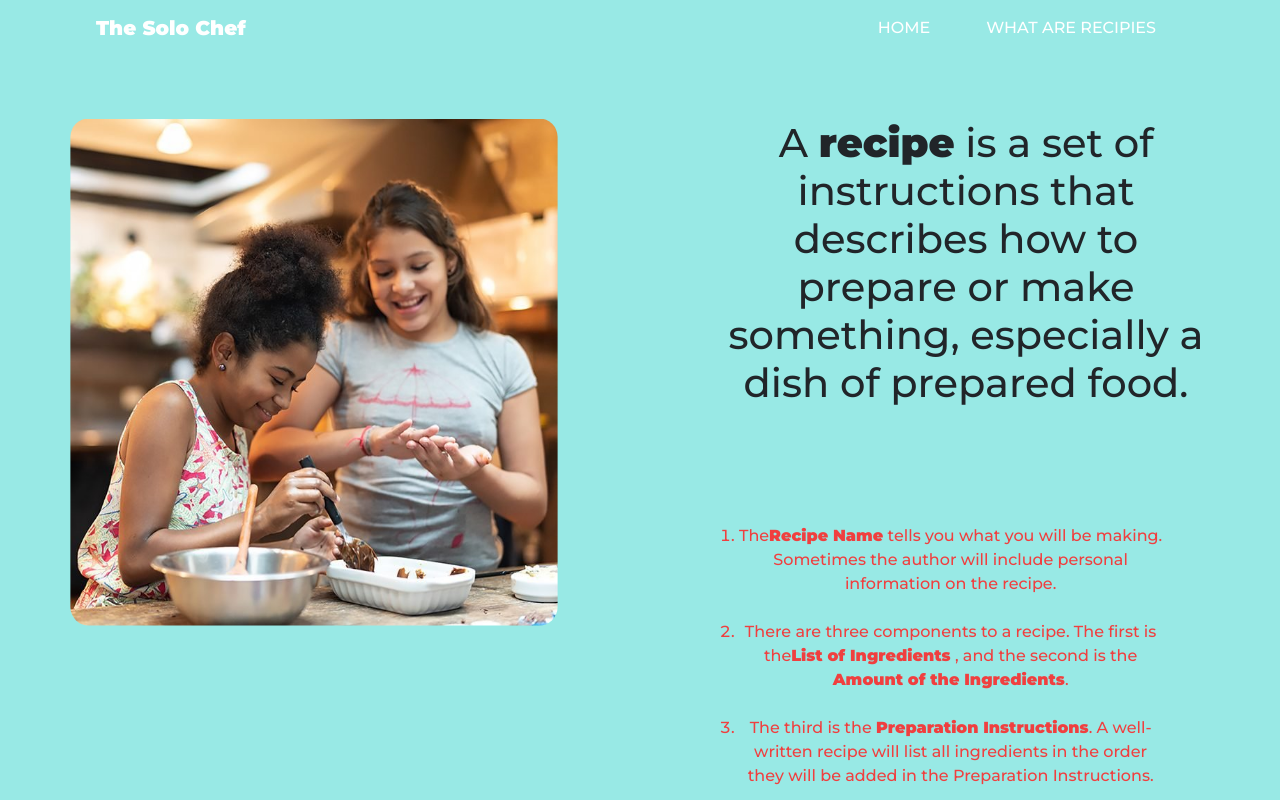
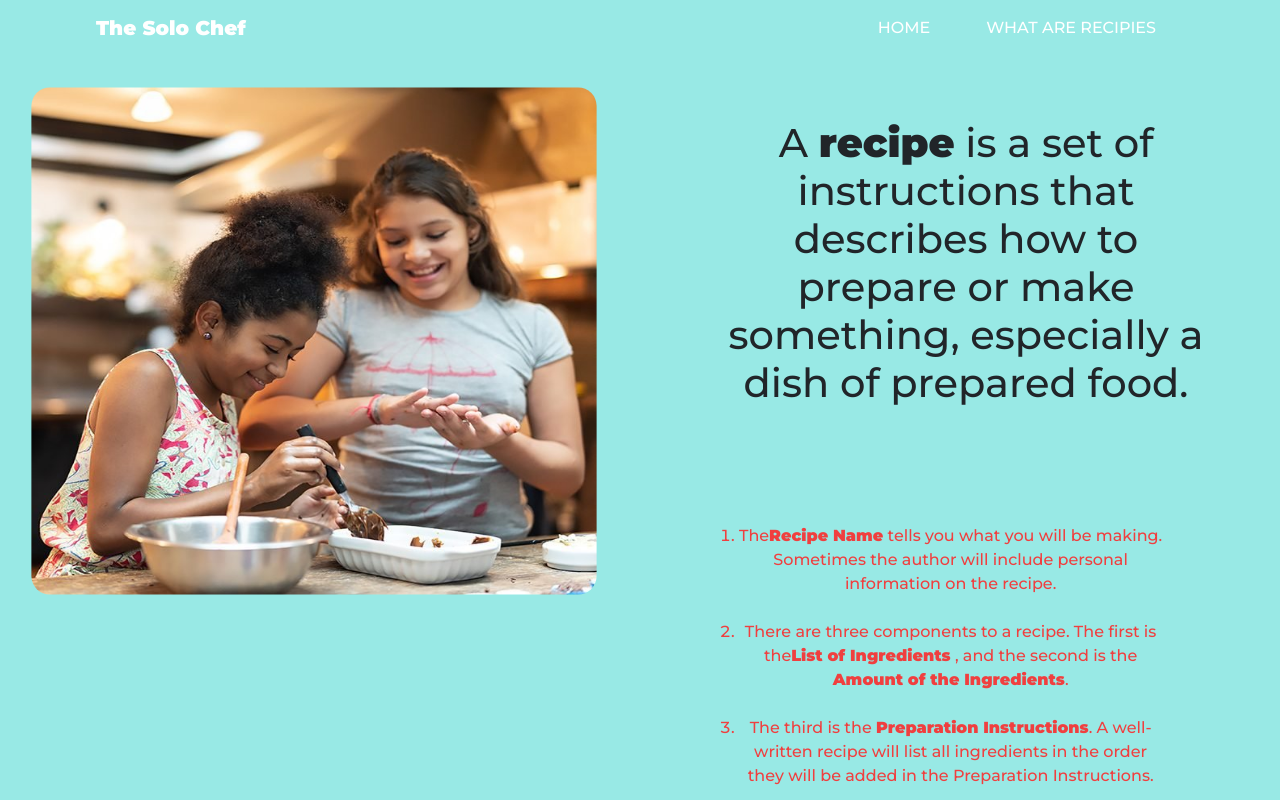
Before and after one commit to sourayanbh/TheSoloChef, a React (Create React App) app: page /aboutRecipes in a window 1280 px wide. Shown: the top 800 px of the page. Built offline with nearby package versions, Linux system fonts and the light colour scheme; the HTML template or start-up script is replaced by a standard one.

Commit message:
changed aboutrecipePage height

```diff
--- a/src/App.css
+++ b/src/App.css
@@ -174,7 +174,7 @@
 
 .aboutRecipePage{
   background-color: rgb(152, 233, 229);
-  height: 140vh;
+  height: auto;
   width: 100%;
 }
 
@@ -208,9 +208,9 @@
   margin: 2%;
 }
 
-@media(max-width : 700px){
+@media(min-width : 700px){
   .aboutRecipePage{
-    height: auto;
+    height: 100vh;
   }
 
   .Leftsideimg{
--- a/src/Components/AboutRecipies.jsx
+++ b/src/Components/AboutRecipies.jsx
@@ -25,8 +25,9 @@ function AboutRecipes() {
           </Col>
         </Row>
 
-        <Footer />
+
       </div>
+      <Footer />
     </>
   );
 }
```
